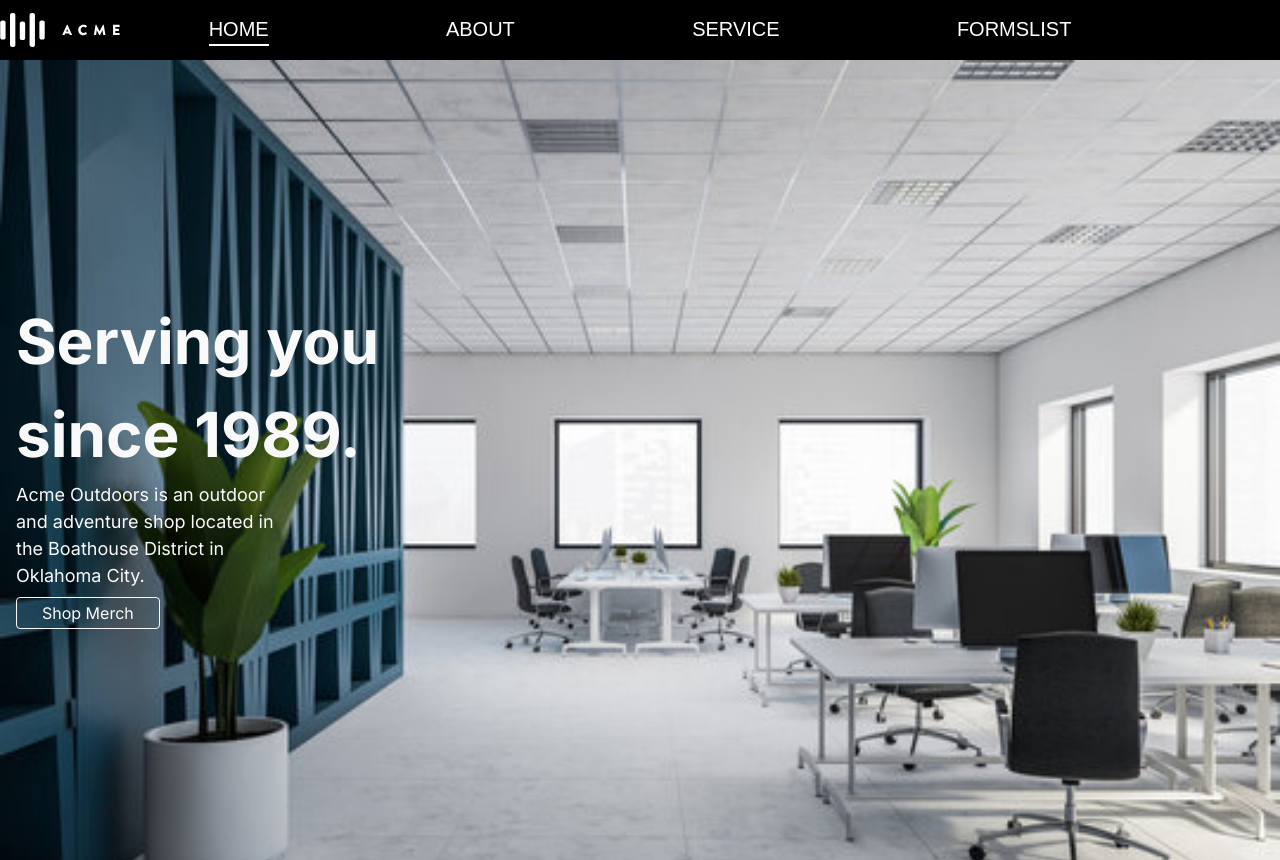
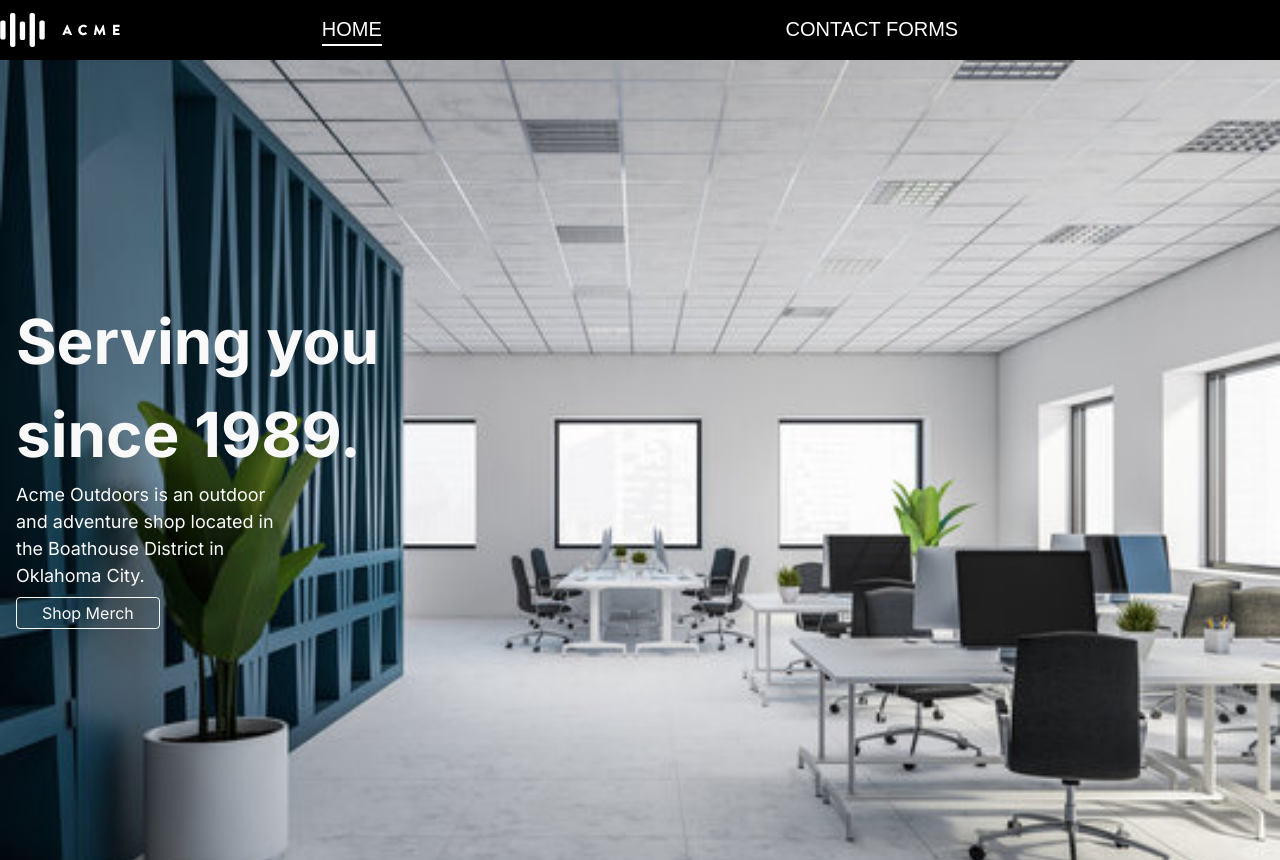
Before and after one commit to SattyamSamania/Contact-Form-formik, a Next.js app: page / in a window 1280 px wide. Built offline with nearby package versions, Linux system fonts and the light colour scheme; a web font is replaced by a local one.

Commit message:
updated header, fixed bugs

```diff
--- a/components/Header.js
+++ b/components/Header.js
@@ -17,9 +17,6 @@ const Header = () => {
 
     const links = [
         { id: 1, link: "home", href: '/' },
-        { id: 2, link: "About", href: '/' },
-        { id: 3, link: "Service", href: '/' },
-        { id: 4, link: "FormsList", href: '/' },
     ];
 
     // Add dropdown items
@@ -27,13 +24,12 @@ const Header = () => {
         { id: 5, link: "ContactForm1", href: '/Contact1' },
         { id: 6, link: "ContactForm2", href: '/Contact2' },
         { id: 7, link: "Form1", href: '/Form1' },
-        { id: 6, link: "Form2", href: '/Form2' },
-
+        { id: 8, link: "Form2", href: '/Form2' },
     ];
 
     // State to track the active link and dropdown item
-    const [activeLink, setActiveLink] = useState(links.find(link => link.href === pathname)?.id);
-    const [activeDropdown, setActiveDropdown] = useState(null);
+    const [activeLink, setActiveLink] = useState(1);
+    const [activeDropdown, setActiveDropdown] = useState(false);
 
     // Function to handle link click
     const handleLinkClick = (id, href) => {
@@ -44,7 +40,7 @@ const Header = () => {
 
     // Function to handle dropdown item click
     const handleDropdownItemClick = (id, href) => {
-        setActiveDropdown(null);
+        setActiveDropdown(false);
         handleLinkClick(id, href);
     };
 
@@ -58,43 +54,48 @@ const Header = () => {
                     height={60}
                 />
             </Link>
-            <ul className={styles.navLinks}>
-                {links.map(({ id, link, href }) => (
-                    <li key={id}>
-                        <Link href={href}>
+            <div className={styles.navLinks}>
+                <Link href={links[0].href}>
                     <motion.div
                         className={styles.navLink}
                         whileHover={{ scale: 1.1, color: 'rgb(126,125,124)' }}
                         whileTap={{ scale: 0.9 }}
-                                onClick={() => setActiveDropdown(activeDropdown === id ? null : id)}
                         initial={{ borderBottom: "2px solid transparent" }}
-                                animate={{ borderBottom: (activeLink === id || activeDropdown === id) ? "2px solid white" : "2px solid transparent" }}
+                        animate={{ borderBottom: (activeLink === 1) ? "2px solid white" : "2px solid transparent" }}
                     >
-                                {link}
+                        {links[0].link}
                     </motion.div>
                 </Link>
-
-                        {/* Dropdown menu */}
-                        {activeDropdown === id  && (
+                <div>
+                    <motion.div
+                        className={styles.navLink}
+                        whileHover={{ scale: 1.1, color: 'rgb(126,125,124)' }}
+                        whileTap={{ scale: 0.9 }}
+                        initial={{ borderBottom: "2px solid transparent" }}
+                        animate={{ borderBottom: (activeLink === 2) ? "2px solid white" : "2px solid transparent" }}
+                        onClick={() => setActiveDropdown(!activeDropdown)}
+                    >
+                        Contact Forms
+                    </motion.div>
+                    {activeDropdown && (
                         <ul className={styles.dropdownMenu}>
                             {dropdownItems.map(({ id, link, href }) => (
                                 <li key={id}>
                                     <Link href={href}>
-                                            <motion.a
+                                        <motion.div
                                             className={styles.navLink}
                                             whileTap={{ scale: 0.9 }}
                                             onClick={() => handleDropdownItemClick(id, href)}
                                         >
                                             {link}
-                                            </motion.a>
+                                        </motion.div>
                                     </Link>
                                 </li>
                             ))}
                         </ul>
                     )}
-                    </li>
-                ))}
-            </ul>
+                </div>
+            </div>
             <span style={{ width: '120px' }} />
             <div onClick={() => setNav(!nav)} className={styles.mobileNavIcon}>
                 {nav ? <FaTimes size={30} /> : <FaBars size={30} />}
@@ -110,13 +111,13 @@ const Header = () => {
                         {links.map(({ id, link, href }) => (
                             <li key={id}>
                                 <Link href={href}>
-                                    <motion.a
+                                    <motion.div
                                         className={styles.navLink}
                                         whileTap={{ scale: 0.9 }}
                                         onClick={() => handleLinkClick(id, href)}
                                     >
                                         {link}
-                                    </motion.a>
+                                    </motion.div>
                                 </Link>
                             </li>
                         ))}
--- a/components/Navbar.module.css
+++ b/components/Navbar.module.css
@@ -28,6 +28,8 @@
 .navLink {
     text-decoration: none;
     position: relative;
+    text-transform: uppercase;
+    color: white;
 }
 
 .navLink::after {
@@ -55,8 +57,9 @@
     z-index: 10;
 }
 
-.navLinks>li
+.navLink
 {
+    margin: 10px;
     font-family: 'Kelly Slab', sans-serif;
     font-size: 20px;
     text-transform: uppercase;
@@ -70,9 +73,6 @@
     -o-transition: transform 0.2s ease-in-out;
 }
 
-
-
-
 .dropdownMenu {
     position: absolute;
     top: 100%;
@@ -82,11 +82,11 @@
     background-color: hsla(0, 0%, 14%, 1);
     border: 1px solid white;
     border-top: none;
-    width: 150px;
+    width: auto;
     z-index: 10;
 }
 
-.dropdownMenu li {
+.dropdownMenu div {
     padding: 12px;
 }
 
@@ -96,7 +96,7 @@
 
 @media screen and (max-width: 800px)
 {
-    .navLinks>li
+    .navLinks>div
     {
         font-size: 16px;
     }
```
Also changed, not shown: app/page.js (+1 -8 lines). Lines whose indentation alone changed are shown as unchanged.
